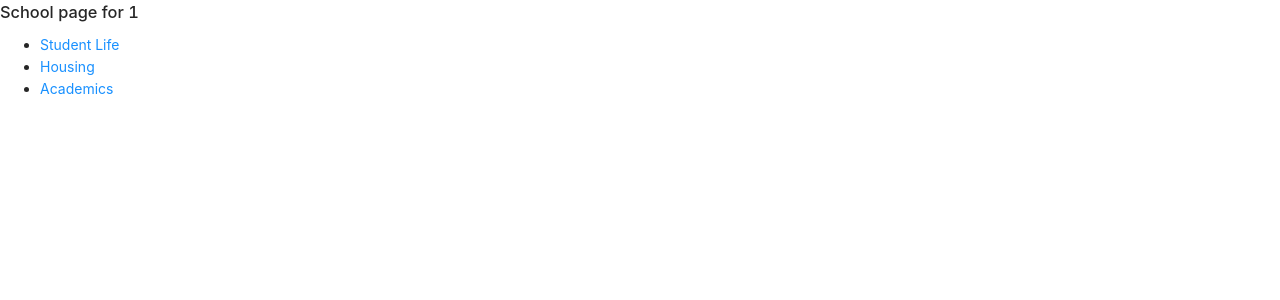
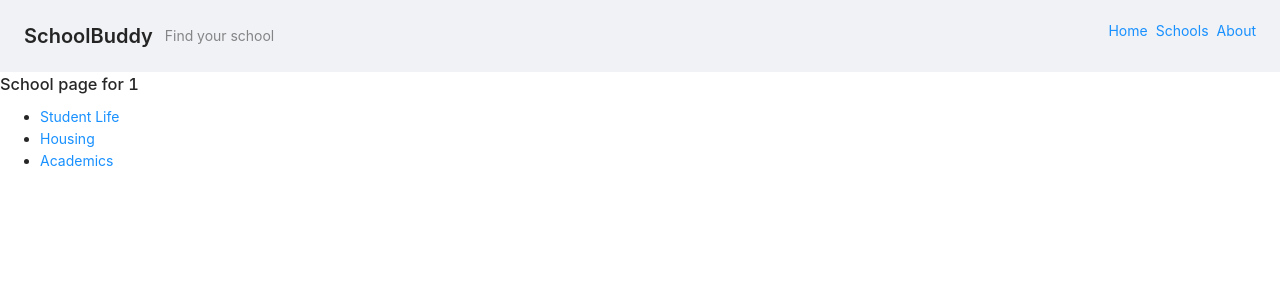
Before and after one commit to Jaden51/school-buddy, a React (Create React App) app: page /schools/1 in a window 1280 px wide. Shown: the top 300 px of the page. Built offline with nearby package versions, Linux system fonts and the light colour scheme.

Commit message:
Added a header component to make it global

```diff
--- a/src/App.js
+++ b/src/App.js
@@ -1,4 +1,4 @@
-import Home from "./Home";
+import Home from "./components/Home";
 import Schools from "./components/Schools";
 import SchoolPage from "./components/SchoolPage";
 import AboutPage from "./AboutPage";
--- a/src/Home.js
+++ /dev/null
@@ -1,22 +0,0 @@
-import { Layout, PageHeader } from "antd";
-import {Link} from "react-router-dom";
-import Search from "./components/Search";
-
-const { Content } = Layout;
-
-function Home() {
-  return (
-    <Layout>
-      <PageHeader title="SchoolBuddy" subTitle="Find your school" extra={[
-      <Link key="1" to="/">Home</Link>,
-      <Link key="2" to="/Schools">Schools</Link>,
-      <Link key="3" to="/about">About</Link>,
-      ]}/>
-      <Content>
-      <Search />
-      </Content>
-    </Layout>
-  )
-}
-
-export default Home;
--- /dev/null
+++ b/src/components/Header.js
@@ -0,0 +1,16 @@
+import { Layout, PageHeader } from "antd";
+import { Link } from "react-router-dom";
+
+function Header() {
+    return (
+        <Layout>
+            <PageHeader title="SchoolBuddy" subTitle="Find your school" extra={[
+                <Link key="1" to="/">Home</Link>,
+                <Link key="2" to="/Schools">Schools</Link>,
+                <Link key="3" to="/about">About</Link>,
+            ]} />
+        </Layout>
+    )
+}
+
+export default Header;
--- /dev/null
+++ b/src/components/Home.js
@@ -0,0 +1,18 @@
+import { Layout } from "antd";
+import Search from "./Search";
+import Header from './Header';
+
+const { Content } = Layout;
+
+function Home() {
+  return (
+    <Layout>
+      <Header />
+      <Content>
+        <Search />
+      </Content>
+    </Layout>
+  )
+}
+
+export default Home;
--- a/src/components/SchoolPage.js
+++ b/src/components/SchoolPage.js
@@ -6,6 +6,7 @@ import {
   Link
 } from 'react-router-dom'
 import TopicPage from "./TopicPage";
+import Header from './Header';
 
 function SchoolPage() {
   const { schoolId } = useParams();
@@ -14,6 +15,7 @@ function SchoolPage() {
   if (schoolId != null) {
     return (
       <div>
+        <Header />
         <Switch>
           <Route exact path={path}>
             <h3>School page for {schoolId}</h3>
```
